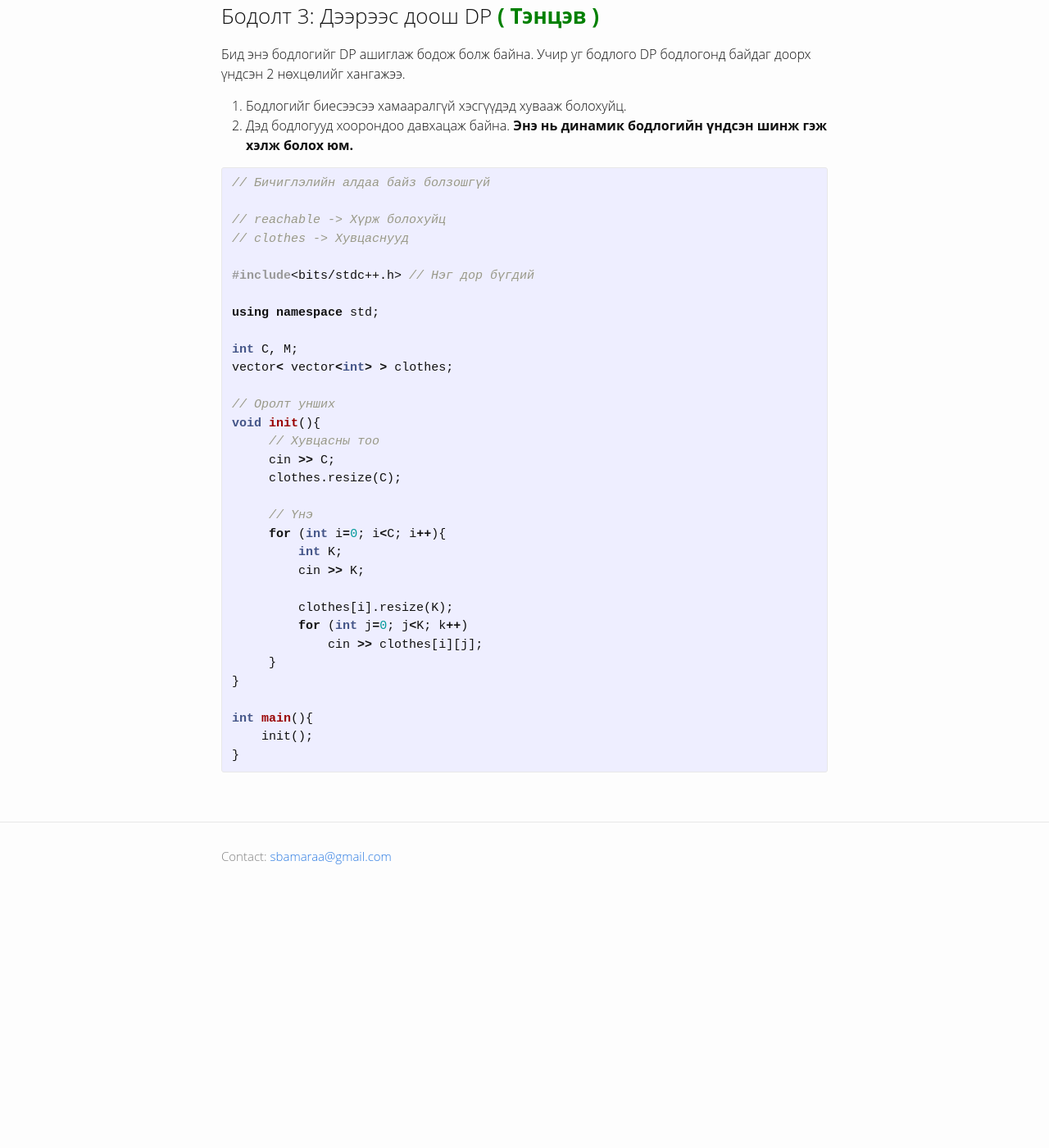
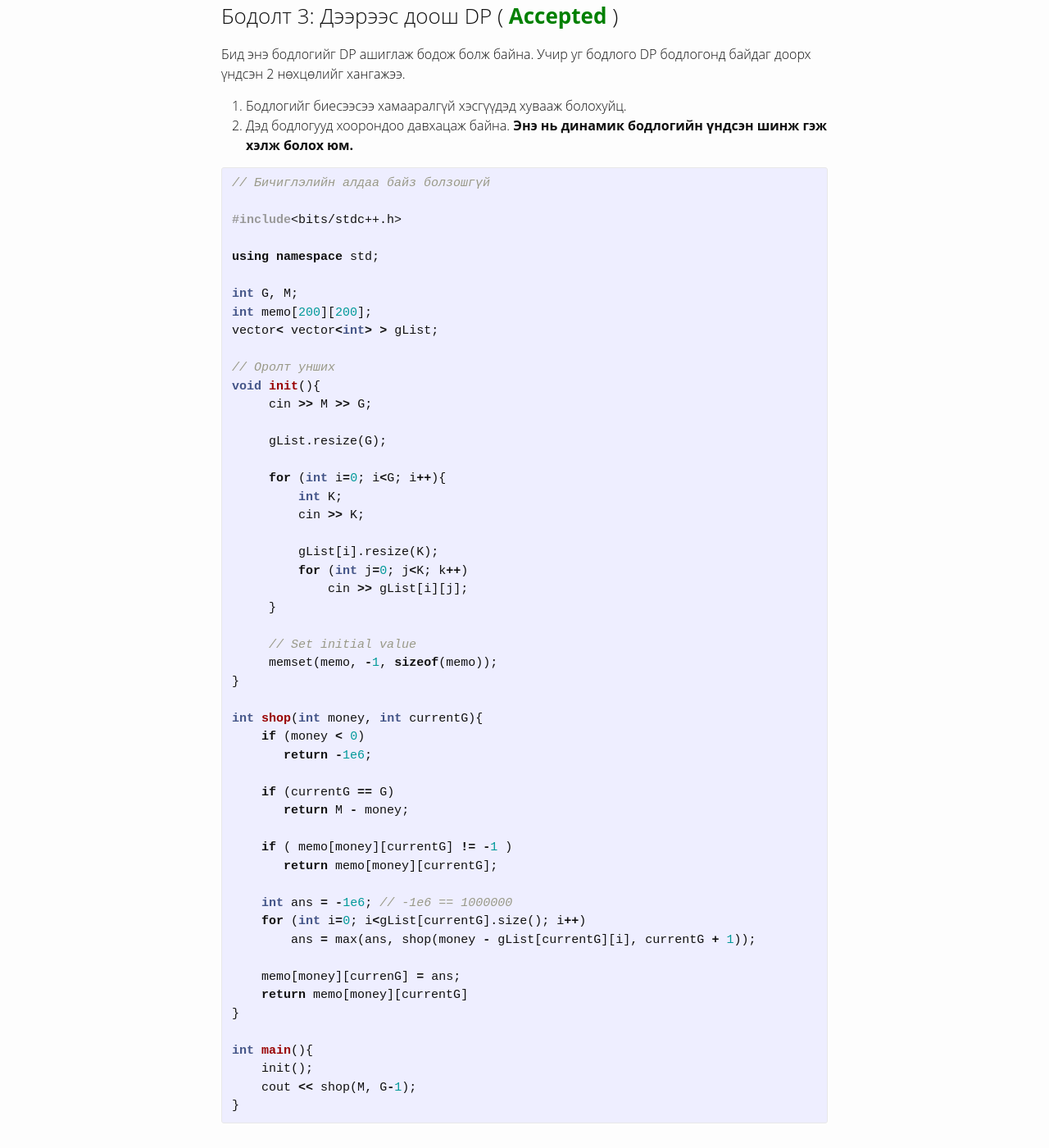
Before and after one commit to amarbattulga/amarbattulga.github.io, a Jekyll site: the page built from _posts/2016-05-31-Dynamic-programming.markdown, in a window 1280 px wide and 1400 px high, scrolled down 1155 px. Shown: the whole window at 82% size. Built offline with Jekyll 4.4.1, drawn with Linux system fonts in a browser that asks for light colours; before the commit the page ends 2271 px from its top, so only the background shows below that; some of the changed text lies outside the part shown.

Commit message:
dynamic programming top-down solution

```diff
--- a/_posts/2016-05-31-Dynamic-programming.markdown
+++ b/_posts/2016-05-31-Dynamic-programming.markdown
@@ -33,20 +33,20 @@ DP-г сурахын тулд бодлогийн төлөвийг тодорхо
 
 Бидний түрүүвчинд **M** төгрөг байгаа ба бид бүх хувцаснуудас яг нэг, нэгийг аваад хамгийн ихдээ хэдэн төгрөг үрж чадах вэ? *(Мэдээж мөнгөн дүн M-с хэтэрч болохгүй)*
 
-C - Хувцасны тоо **C <= 20**
+G - Хувцасны тоо **G <= 20**
 
 K - Нэг хувцасны загварынх нь тоо **K <= 20**
 
 M - Мөнгөний хэмжээ **M <= 200**
 
 
-### Бодолт 1: Шунахай бодолт **( Буруу хариулт )**
-Санаа: хувцас бүрээс хамгийн үнэтэйг нь авах:
+### Бодолт 1: Шунахай бодолт ( [**Wrong answer**](#){:style="color:red"} )
+**Санаа:** хувцас бүрээс хамгийн үнэтэйг нь авах:
 
-### Бодолт 2: Бүрэн хайлт **( Хугацааны хязгаарлалт )**
+### Бодолт 2: Бүрэн хайлт **( Time limit exceeded )**
 20^20
 
-### Бодолт 3: Дээрээс доош DP [**( Тэнцэв )**](#){:style="color:green"}
+### Бодолт 3: Дээрээс доош DP ( [**Accepted**](#){:style="color:green"} )
 Бид энэ бодлогийг DP ашиглаж бодож болж байна. Учир уг бодлого DP бодлогонд байдаг доорх үндсэн 2 нөхцөлийг хангажээ.
 
 1. Бодлогийг биесээсээ хамааралгүй хэсгүүдэд хувааж болохуйц.
@@ -55,34 +55,53 @@ M - Мөнгөний хэмжээ **M <= 200**
 {% highlight cpp %}
 // Бичиглэлийн алдаа байз болзошгүй
 
-// reachable -> Хүрж болохуйц
-// clothes -> Хувцаснууд
-
-#include<bits/stdc++.h> // Нэг дор бүгдий
+#include<bits/stdc++.h>
 
 using namespace std;
 
-int C, M;
-vector< vector<int> > clothes;
+int G, M;
+int memo[200][200];
+vector< vector<int> > gList;
 
 // Оролт унших
 void init(){
-     // Хувцасны тоо
-     cin >> C;
-     clothes.resize(C);
+     cin >> M >> G;
 
-     // Үнэ
-     for (int i=0; i<C; i++){
+     gList.resize(G);
+
+     for (int i=0; i<G; i++){
      	 int K;
 	 cin >> K;
 
-	 clothes[i].resize(K);
+	 gList[i].resize(K);
 	 for (int j=0; j<K; k++)
-	     cin >> clothes[i][j];
+	     cin >> gList[i][j];
      }
+
+     // Set initial value
+     memset(memo, -1, sizeof(memo));
+}
+
+int shop(int money, int currentG){
+    if (money < 0)
+       return -1e6;
+
+    if (currentG == G)
+       return M - money;
+
+    if ( memo[money][currentG] != -1 )
+       return memo[money][currentG];
+
+    int ans = -1e6; // -1e6 == 1000000
+    for (int i=0; i<gList[currentG].size(); i++)
+    	ans = max(ans, shop(money - gList[currentG][i], currentG + 1));
+
+    memo[money][currenG] = ans;
+    return memo[money][currentG]
 }
 
 int main(){
     init();
+    cout << shop(M, G-1);
 }
 {% endhighlight %}
```
